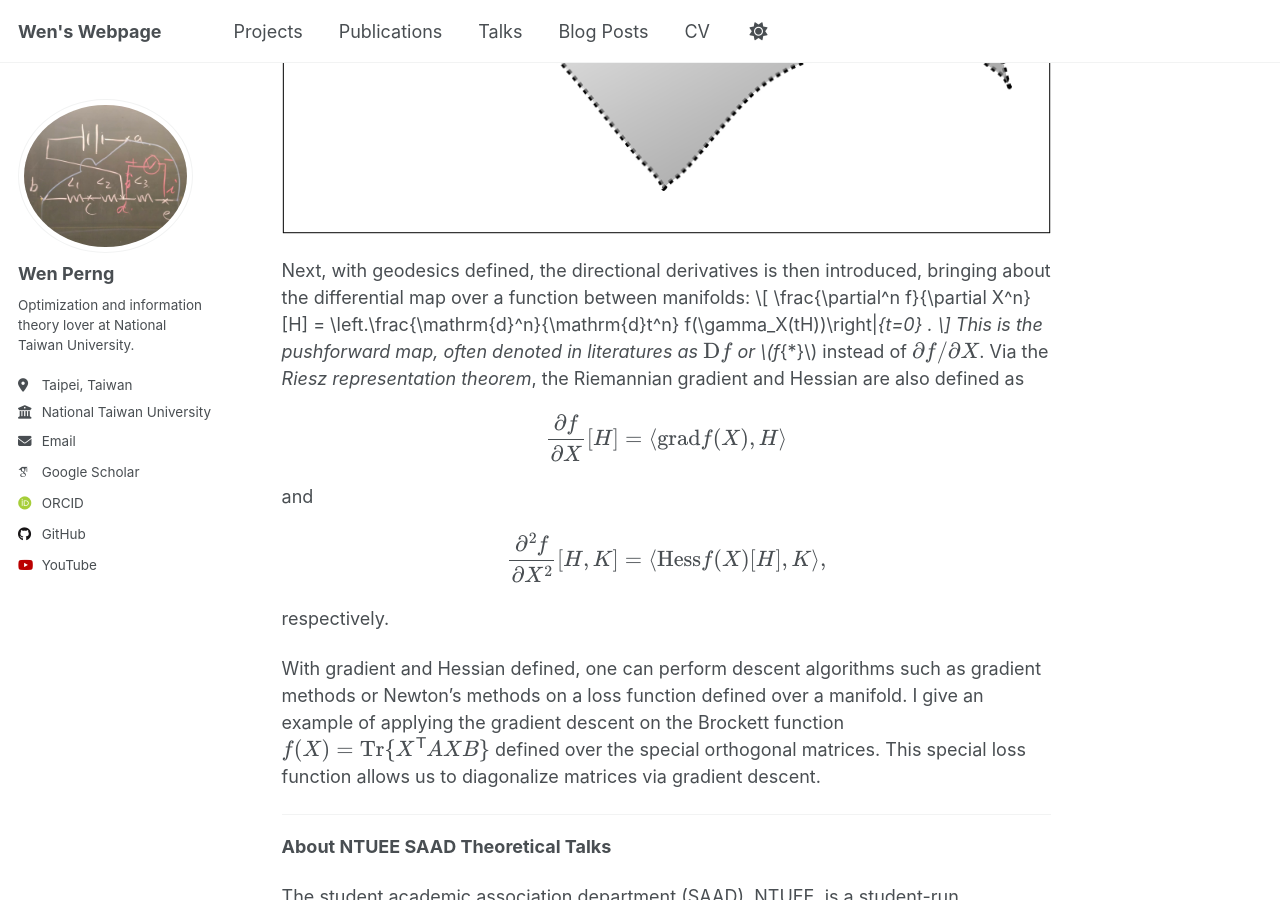
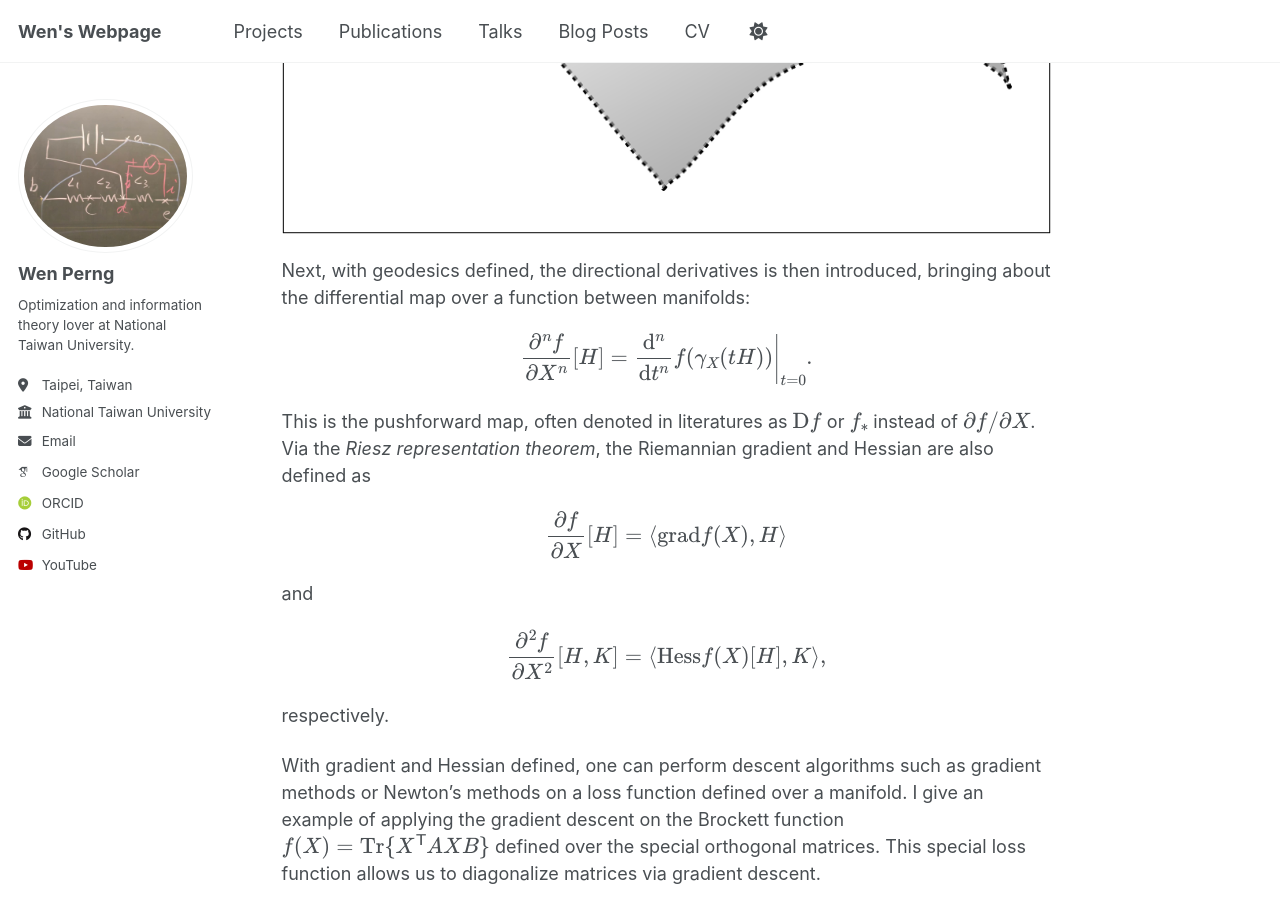
Before and after one commit to WenPerng/WenPerng.github.io, a Jekyll site: the page built from _talks/2024-10-01-talk.md, in a window 1280 px wide and 900 px high, scrolled down 994 px. Built offline with Jekyll 4.4.1, drawn with Linux system fonts in a browser that asks for light colours; some web fonts are replaced; a script that is not in the unit is left out.

Commit message:
underscore conflict (MathJex and Markdown)

```diff
--- a/_talks/2024-10-01-talk.md
+++ b/_talks/2024-10-01-talk.md
@@ -23,9 +23,9 @@ But first, what is a manifold? As this is a talk given in an electrical engineer
 
 Next, with geodesics defined, the directional derivatives is then introduced, bringing about the differential map over a function between manifolds:
 \\[
-    \frac{\partial^n f}{\partial X^n}[H] = \left.\frac{\mathrm{d}^n}{\mathrm{d}t^n} f(\gamma_X(tH))\right|_{t=0} .
+    \frac{\partial^n f}{\partial X^n}[H] = \left.\frac{\mathrm{d}^n}{\mathrm{d}t^n} f(\gamma _X(tH))\right| _{t=0} .
 \\]
-This is the pushforward map, often denoted in literatures as \\(\mathrm{D}f\\) or \\(f_{\*}\\) instead of \\(\partial f/\partial X\\). Via the *Riesz representation theorem*, the Riemannian gradient and Hessian are also defined as
+This is the pushforward map, often denoted in literatures as \\(\mathrm{D}f\\) or \\(f _{\*}\\) instead of \\(\partial f/\partial X\\). Via the *Riesz representation theorem*, the Riemannian gradient and Hessian are also defined as
 \\[
     \frac{\partial f}{\partial X}[H] = \langle \mathrm{grad} f(X),H\rangle
 \\]
```
